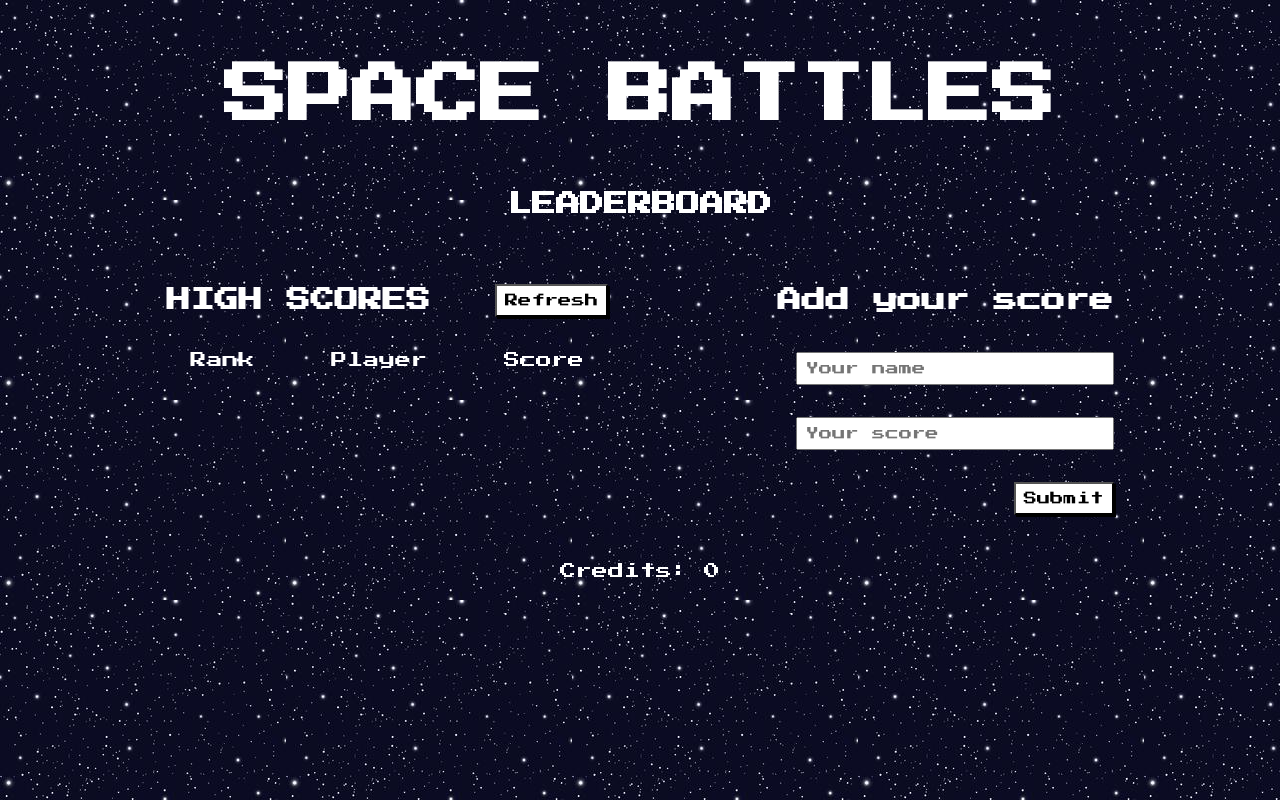
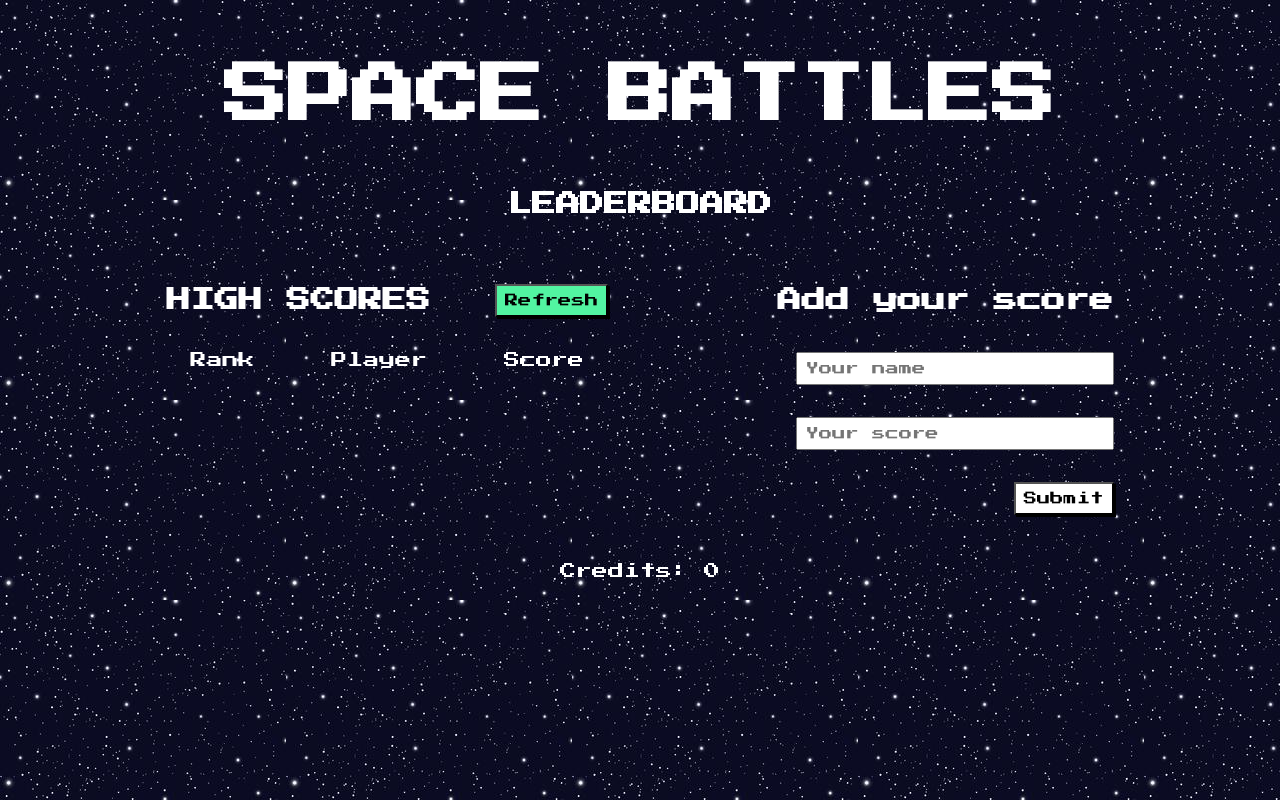
Before and after one commit to smunoz1988/Leaderboard, a website built with webpack: page src/index.html in a window 1280 px wide. In both pictures the pointer is over the button "Refresh". Built offline with nearby package versions, Linux system fonts and the light colour scheme.

Commit message:
try different color on button

```diff
--- a/src/style.css
+++ b/src/style.css
@@ -127,7 +127,7 @@ form {
 
 #submitBtn:hover,
 #refreshBtn:hover {
-  background-color: white;
+  background-color: rgb(82, 244, 161);
   color: black;
   animation: myAnim 2s ease 0s 1 normal forwards;
 }
```
